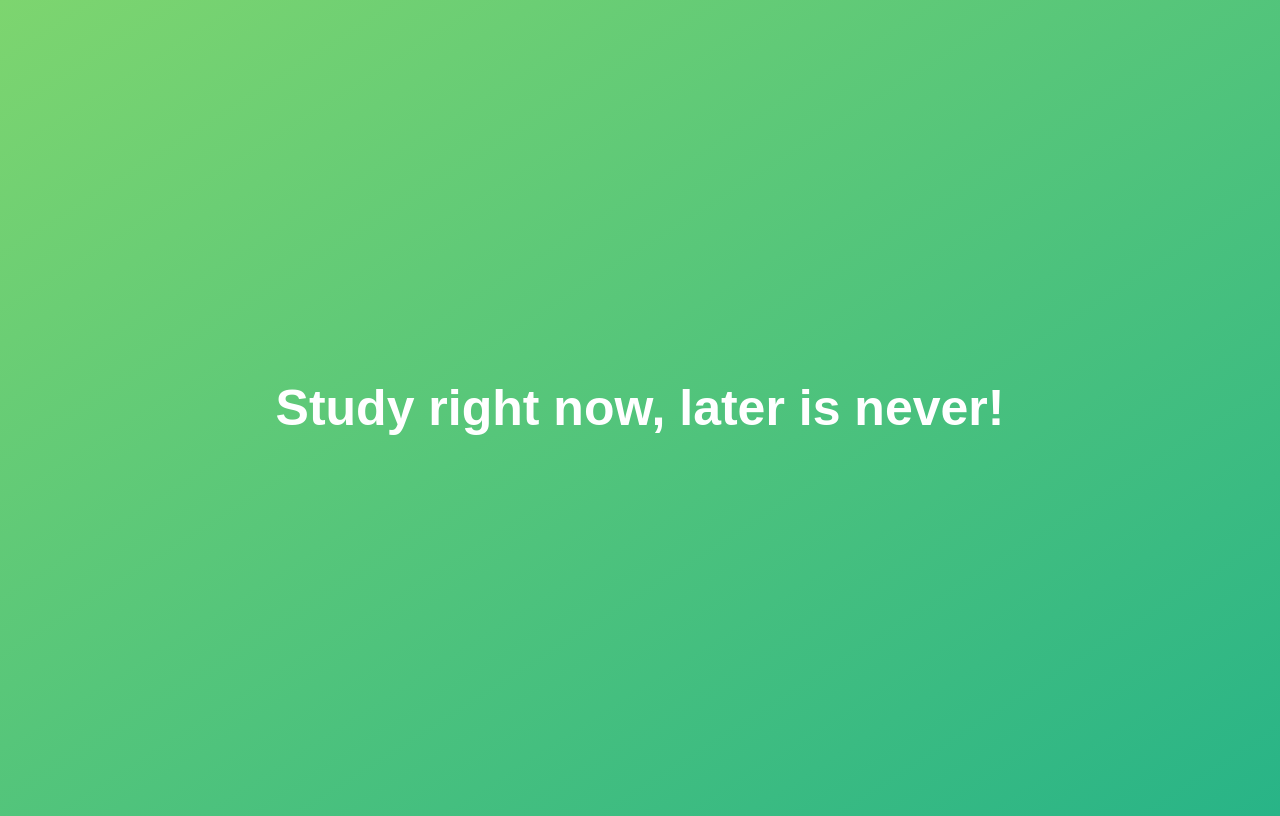
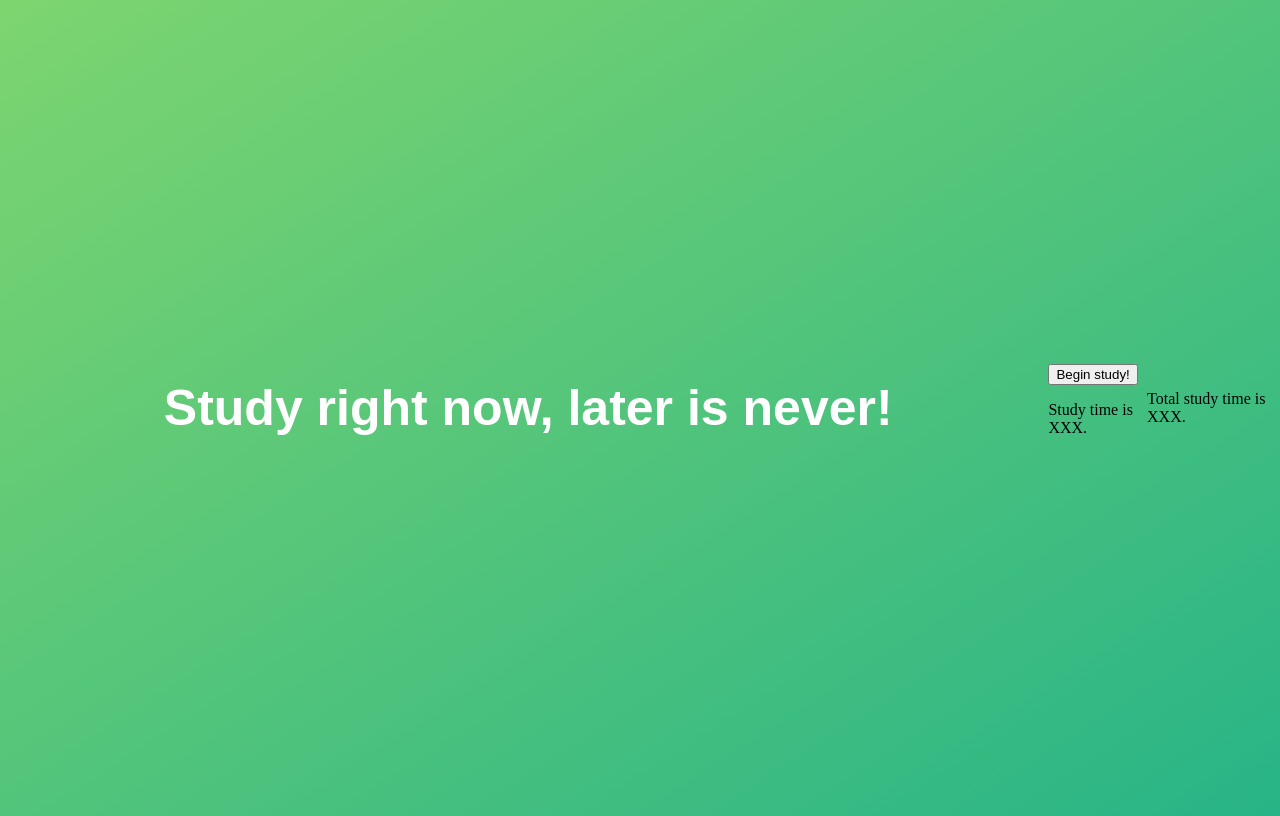
Before and after one commit to Miroscyer/StudyNow, a plain HTML site: page index.html in a window 1280 px wide. Drawn offline with Linux system fonts and the light colour scheme.

Commit message:
Update index.html

```diff
--- a/index.html
+++ b/index.html
@@ -1,6 +1,5 @@
 <!DOCTYPE html>
 <html lang="en">
-
   <head>
     <meta charset="UTF-8" />
     <meta name="viewport" content="width=device-width, initial-scale=1.0" />
@@ -28,8 +27,11 @@
 
   <body>
     <h1>Study right now, later is never!</h1>
-
+    <div>
+      <button class="btnStudy">Begin study!</button>
+      <p class="studyTime">Study time is XXX.</p>
+    </div>
+    <p class="totalTime">Total study time is XXX.</p>
     <script src="script.js"></script>
   </body>
-
 </html>
```
Lines whose indentation alone changed are shown as unchanged.
